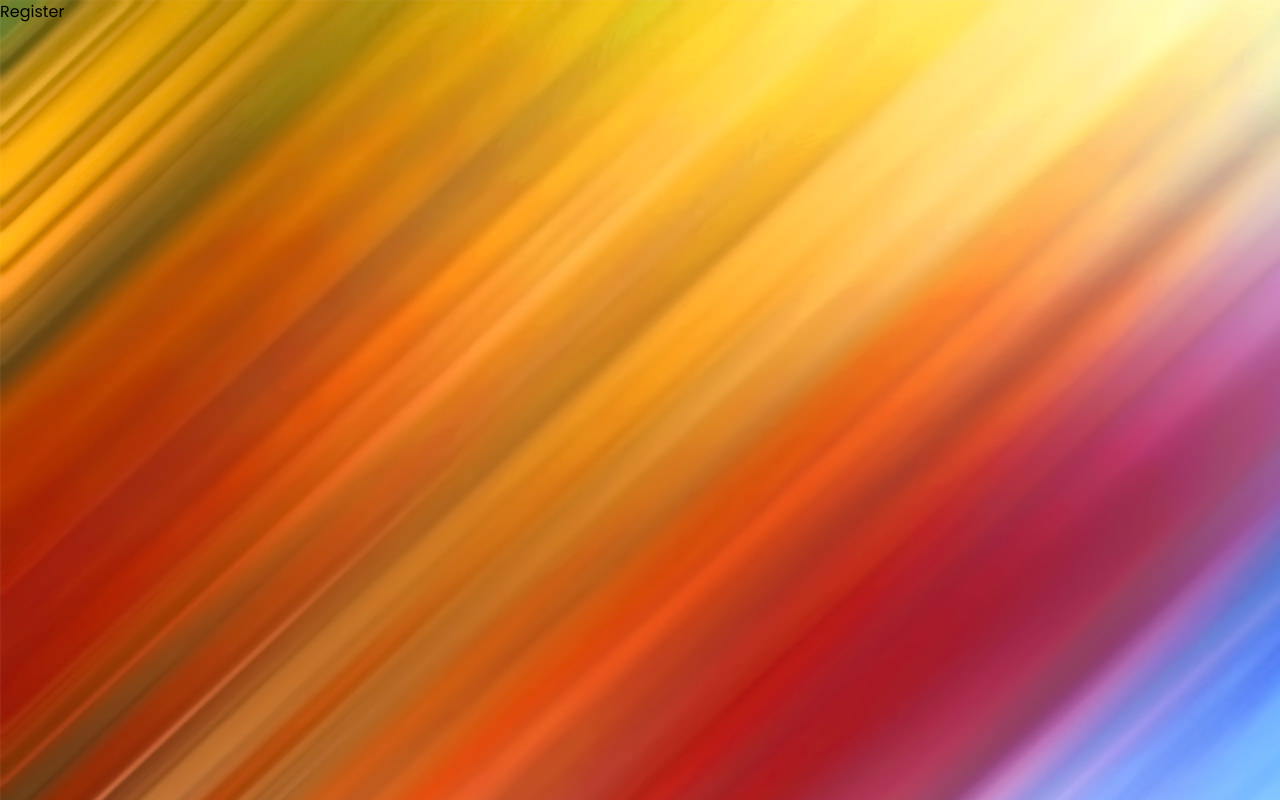
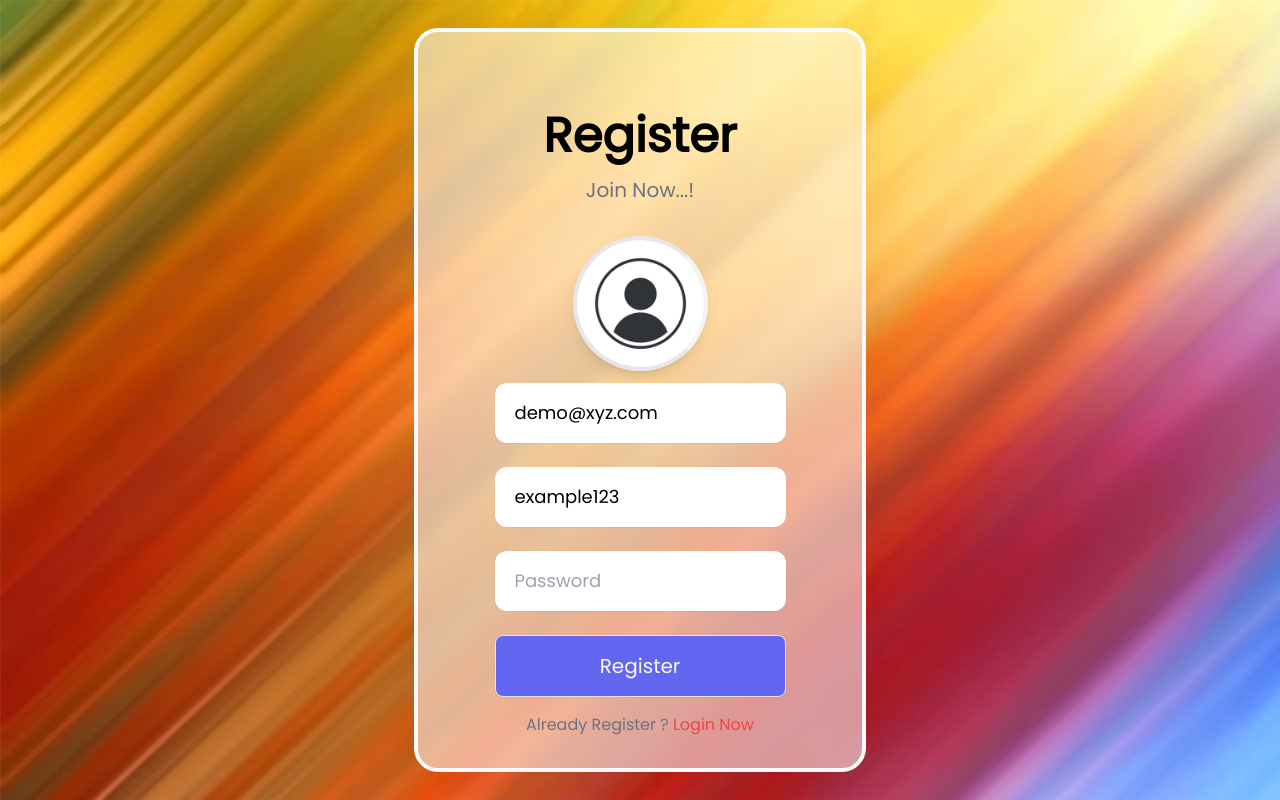
Before and after one commit to 102AMIT/OTP_Login_Auth_client, a React (Create React App) app: page /register in a window 1280 px wide. Built offline with nearby package versions, Linux system fonts and the light colour scheme.

Commit message:
register ui completed

```diff
--- a/src/components/Register.jsx
+++ b/src/components/Register.jsx
@@ -1,8 +1,72 @@
-import React from 'react'
+import React, { useState } from 'react'
+import { Link } from 'react-router-dom'
+import style from '../styles/Username.module.css'
+import { Toaster } from 'react-hot-toast'
+// formik use for validate the userdata in form
+import { useFormik } from 'formik';
+import { registerValidation } from '../helper/validate'
+import convertToBase64 from '../helper/convertImg';
+import avatar from '../assets/avatar.jpg'
+
 
 const Register = () => {
+
+  const [file, setFile] = useState()
+
+  const formik = useFormik({
+    initialValues: {
+      email: 'demo@xyz.com',
+      username: 'example123',
+      password: ''
+    },
+    validate: registerValidation,
+    validateOnBlur: false,
+    validateOnChange: false,
+    onSubmit: async values => {
+      values = await Object.assign(values, { profile: file || '' })
+      console.log(values);
+    }
+  })
+
+  // formik does not support file upload so we need to create this handler
+
+  const onUpload = async e => {
+    const base64 = await convertToBase64(e.target.files[0]);
+    setFile(base64);
+  }
+
   return (
-    <div>Register</div>
+    <div className="container mx-auto">
+      <Toaster position='top-center' reverseOrder={false}></Toaster>
+      <div className="flex justify-center items-center h-screen">
+        <div className={style.glass} style={{ height: "93%" }}>
+          <div className="title flex flex-col items-center">
+            <h4 className='text-5xl font-bold'>Register</h4>
+            <span className="py-4 text-xl w-2/3 text-center text-gray-500">
+              Join Now...!
+            </span>
+          </div>
+          <form action="" className="py-1" onSubmit={formik.handleSubmit}>
+            <div className="profile flex justify-center py-3">
+              <label htmlFor="profile">
+                <img className={style.profile_img} src={file || avatar} alt="avater" />
+              </label>
+              <input type="file" id="profile" name='profile' onChange={onUpload}/>
+            </div>
+            <div className="textbox flex flex-col items-center gap-6">
+              <input {...formik.getFieldProps('email')} type="email" className={style.textbox} placeholder='Email' />
+              <input {...formik.getFieldProps('username')} type="text" className={style.textbox} placeholder='Username' />
+              <input {...formik.getFieldProps('password')} type="password" className={style.textbox} placeholder='Password' />
+              <button type='submit' className={style.btn}>Register</button>
+            </div>
+
+            <div className="text-center py-4">
+              <span className='text-gray-500'>Already Register ? <Link className='text-red-500' to="/">Login Now</Link></span>
+            </div>
+          </form>
+        </div>
+      </div>
+    </div>
   )
 }
 
--- /dev/null
+++ b/src/helper/convertImg.js
@@ -0,0 +1,16 @@
+// here we are convert image into base64 for storing the file into database
+
+export default function convertToBase64(file) {
+    return new Promise((resolve, reject) => {
+        const fileReader = new FileReader();
+
+        fileReader.readAsDataURL(file);
+
+        fileReader.onload = () => {
+            resolve(fileReader.result);
+        }
+        fileReader.onerror = (error) => {
+            reject(error)
+        }
+    })
+}
--- a/src/helper/validate.js
+++ b/src/helper/validate.js
@@ -22,23 +22,23 @@
 
 // validate password
 export async function passwordValidate(values) {
-    const error= passwordVerify({},values);
+    const error = passwordVerify({}, values);
     return error;
 }
 
 // validate password
 
-function passwordVerify(error={},values){
-    const specialChars= /[`~!@#$%^&*()-_+{}[\]\\|,.//?;':"]/
+function passwordVerify(error = {}, values) {
+    const specialChars = /[`~!@#$%^&*()-_+{}[\]\\|,.//?;':"]/
 
-    if(!values.password){
-        error.password=toast.error("Password Required...!");
-    }else if(values.password.includes(" ")){
-        error.password=toast.error("Wrong Password...!");
-    }else if(values.password.length <4){
-        error.password=toast.error("Password Must Be More Than 4 Character Long");
-    }else if(!specialChars.test(values.password)){
-        error.password=toast.error("Password Must Have Special Character");
+    if (!values.password) {
+        error.password = toast.error("Password Required...!");
+    } else if (values.password.includes(" ")) {
+        error.password = toast.error("Wrong Password...!");
+    } else if (values.password.length < 4) {
+        error.password = toast.error("Password Must Be More Than 4 Character Long");
+    } else if (!specialChars.test(values.password)) {
+        error.password = toast.error("Password Must Have Special Character");
     }
 
     return error;
@@ -47,12 +47,37 @@
 
 // validate reset password
 
-export async function resetPasswordValidation(values){
-    const error= passwordVerify({},values);
+export async function resetPasswordValidation(values) {
+    const error = passwordVerify({}, values);
 
-    if(values.password !== values.confirm_pwd){
-        error.exist =toast.error("Password not match..");
+    if (values.password !== values.confirm_pwd) {
+        error.exist = toast.error("Password not match..");
     }
 
     return error;
 }
+
+
+// validate register form
+
+export async function registerValidation(values) {
+    const errors = usernameVerify({}, values);
+    passwordVerify(errors, values);
+    emailVerify(errors, values);
+
+    return errors;
+}
+
+// validate email
+
+function emailVerify(error = {}, values) {
+    if (!values.email) {
+        error.email = toast.error("Email Required...!");
+    } else if (values.email.includes(" ")) {
+        error.email = toast.error("Wrong Email...!");
+    } else if (!/[`~!@#$%^&*()-_+{}[\]\\|,.//?;':"]/.test(values.email)) {
+        error.email = toast.error("Invalid Email address...!");
+    }
+
+    return error;
+}
--- a/src/styles/Username.module.css
+++ b/src/styles/Username.module.css
@@ -26,3 +26,7 @@
 .btn:hover{
     background-color: #ff6a6a;
 }
+
+input[type='file']{
+    display: none;
+}
```
